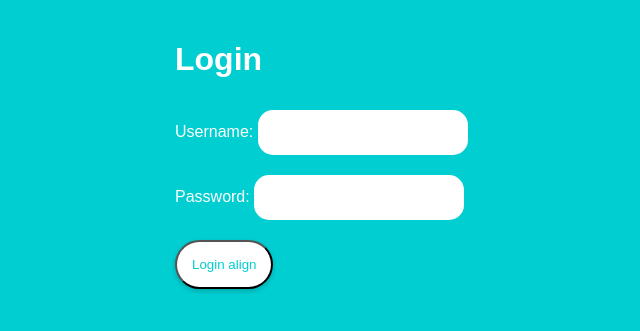
After one commit to SrivibhavA/CareCompass, a Flask app: page /login in a window 1280 px wide. The commit adds this page. Shown: the top 331 px of the page, without its empty margins (165-805 px from the left). Run offline with Flask 3, Linux system fonts and the light colour scheme.

Commit message:
Added Login functionality and fixed the Previous Entry UI

```diff
--- a/app.py
+++ b/app.py
@@ -2,28 +2,10 @@ from datetime import date
 from  flask import *
 from classes.journal import Journal
 from datetime import datetime
-import sqlite3
 
 app = Flask(__name__)
 
-# Database setup
-def init_db():
-    conn = sqlite3.connect('journal.db')
-    c = conn.cursor()
-    c.execute('''
-        CREATE TABLE IF NOT EXISTS entries
-        (id INTEGER PRIMARY KEY AUTOINCREMENT,
-         date_written TEXT NOT NULL,
-         entry_text TEXT NOT NULL,
-         feeling INTEGER NOT NULL,
-         doctor_comment TEXT)
-    ''')
-    conn.commit()
-    conn.close()
-
-# Initialize the database when the app starts
-with app.app_context():
-    init_db()
+users = {'john': '12345'}
 
 # Routes
 @app.route('/')
@@ -33,6 +15,31 @@ def welcome():
 @app.route('/home')
 def home():
     return render_template('home.html')
+
+@app.route('/login', methods = ['GET', 'POST'])
+def login():
+    if request.method == 'POST':
+        username = request.form['username']
+        password = request.form['password']
+
+        with open('data/users.txt', 'r') as file:
+            lines = file.readlines()
+            for line in lines:
+                line_content = line.strip().split(':')
+                if line_content[0] == username and line_content[1] == password:
+                    return redirect(url_for('home'))
+                else:
+                    error = "Invalid username or password"
+                    return render_template('login.html', error=error)
+
+        # if username in users and users[username] == password:
+        #     return print('success')
+        # else:
+        #     error = "Invalid username or password"
+        #     return render_template('login.html', error=error)
+
+    return render_template('login.html')
+
 
 @app.route('/add_entry')
 def add_entry():
@@ -58,14 +65,9 @@ def create_entry():
 
 @app.route('/previous_entries', methods = ["GET"])
 def display_entries():
-    entries = []
-    with open("output.txt", "r") as file:
-        lines = file.readlines()
-        for line in lines:
-            entry_info = line.strip().split(";")
-            entries.append(entry_info)
-            print(entries)
-    return render_template('previous_entries.html', entries = entries)
+    entry = read_entries()
+    print(entry)
+    return render_template('previous_entries.html', entries = entry)
 
 @app.route('/doctor_dashboard',  methods = ["GET"])
 def doctor_dashboard():
@@ -115,7 +117,7 @@ def parse_entry(line):
 
 def read_entries():
     try:
-        with open('output.txt', 'r') as file:
+        with open('data/output.txt', 'r') as file:
             entries = [parse_entry(line) for line in file if line.strip()]
         return entries
     except FileNotFoundError:
--- a/classes/journal.py
+++ b/classes/journal.py
@@ -5,7 +5,7 @@ class Journal:
         self.date = date
 
     def save(self):
-        with open("output.txt", "a") as file:
+        with open("data/output.txt", "a") as file:
             # Write the variables to the file
             file.write(f"Text: {self.text};")
             file.write(f"Feeling Score: {self.feeling_score};")
--- /dev/null
+++ b/data/users.txt
@@ -0,0 +1,4 @@
+David:12345
+Sarah:67890
+Michael:66666
+Elena:10101
--- a/templates/base.html
+++ b/templates/base.html
@@ -82,6 +82,15 @@
             margin: 10px 0;
             resize: vertical;
         }
+        .smalltext {
+            width: 30%;
+            min-height: 10px;
+            border: none;
+            border-radius: 15px;
+            padding: 15px;
+            margin: 10px 0;
+            resize: vertical;
+        }
     </style>
 </head>
 <body>
--- /dev/null
+++ b/templates/login.html
@@ -0,0 +1,23 @@
+{% extends "base.html" %}
+{% block content %}
+<html lang="en">
+<head>
+    <meta charset="UTF-8">
+    <meta name="viewport" content="width=device-width, initial-scale=1.0">
+    <title>Login</title>
+</head>
+<body>
+    <h1>Login</h1>
+    {% if error %}
+        <p style="color: red;">{{ error }}</p>
+    {% endif %}
+    <form method="POST" action="/login">
+        <label for="username">Username:</label>
+        <input class='smalltext' type="text" id="username" name="username" required><br>
+        <label for="password">Password:</label>
+        <input class='smalltext' type="password" id="password" name="password" required><br>
+        <button type="submit" class="button">Login align</button>
+    </form>
+</body>
+</html>
+{% endblock %}
--- a/templates/welcome.html
+++ b/templates/welcome.html
@@ -7,6 +7,6 @@
 <img src="{{ url_for('static', filename='doctor-patient.jpg') }}" style="width: 100%; border-radius: 20px; margin: 20px 0;">
 <a href="{{ url_for('home') }}" class="button">Get Started</a>
 <p style="text-align: center; margin-top: 20px;">
-    Already have an account? <a href="#" style="color: white;">Log In...</a>
+    Already have an account? <a href="{{ url_for('login') }}" style="color: white;">Log In...</a>
 </p>
 {% endblock %}
```
Also changed, not shown: output.txt (deleted, +0 -23 lines), templates/previous_entries.html (+3 -8 lines).
